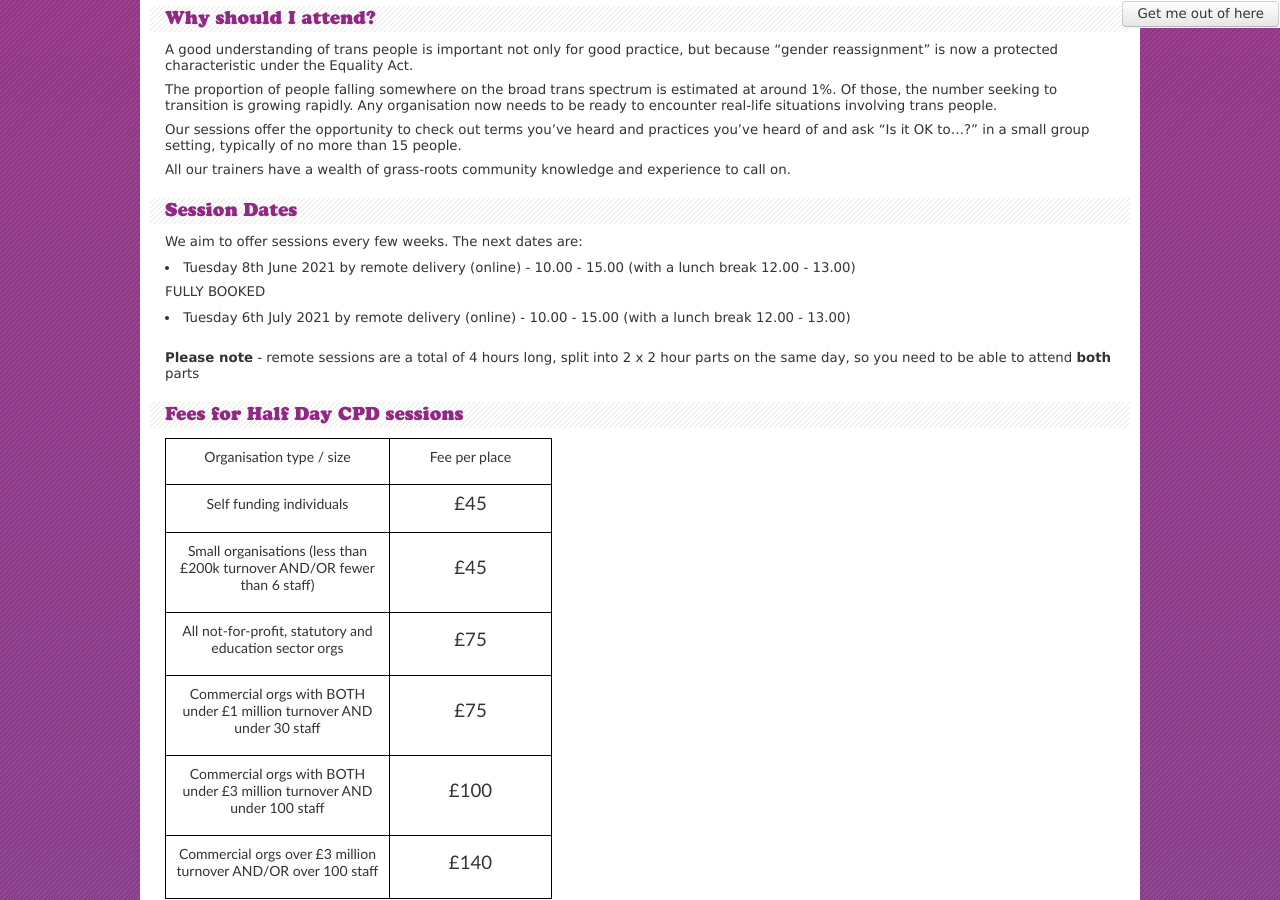
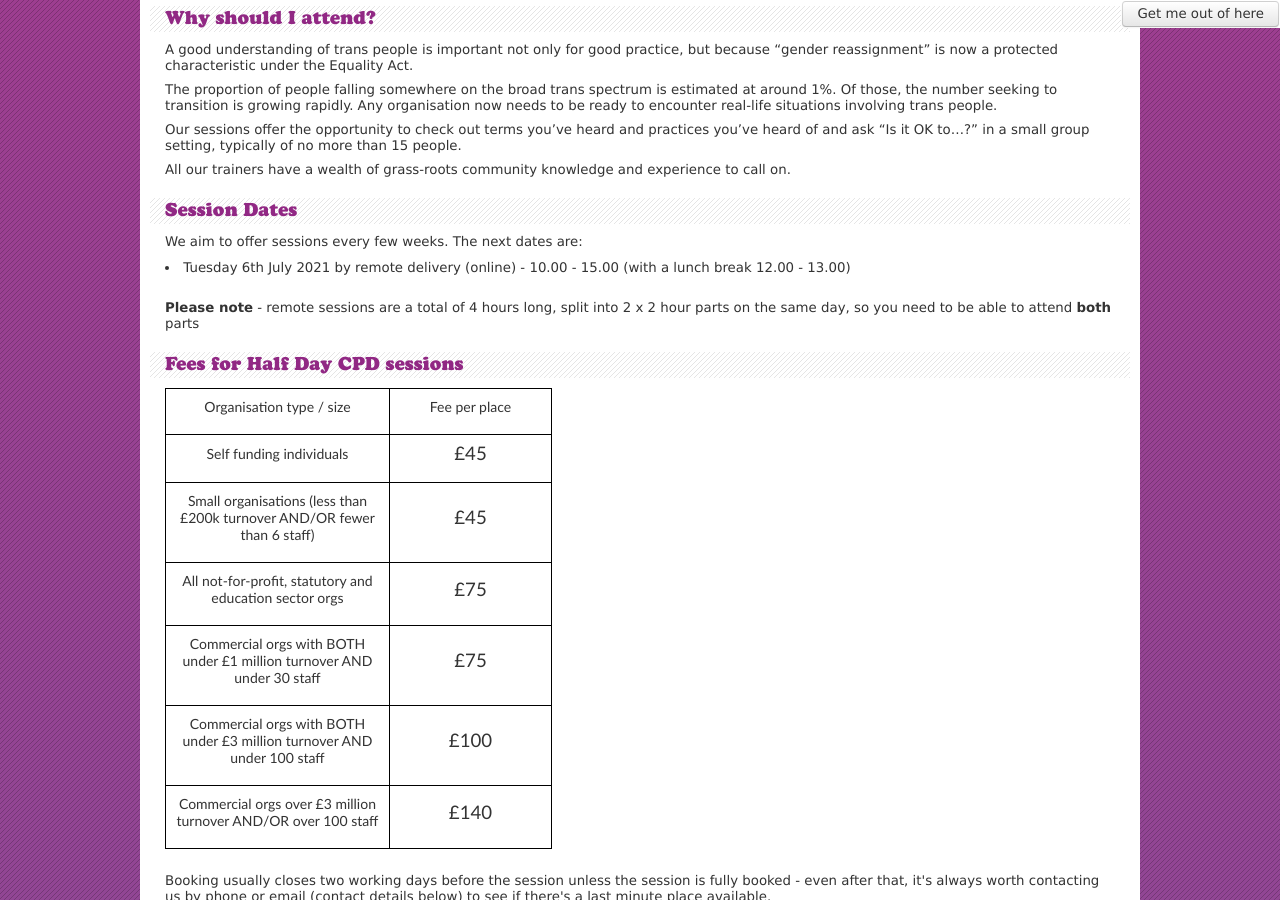
Before and after one commit to gracehagger/genderedintelligence.co.uk, a Jekyll site: the page built from professionals/cpd.html, in a window 1280 px wide and 900 px high, scrolled down 1261 px. Built offline with Jekyll 4.4.1, drawn with Linux system fonts in a browser that asks for light colours; nearby versions of some CDN libraries; comment, search, counter and statistics services are not loaded.

Commit message:
Update cpd.html
deleting a date we don't need any more

```diff
--- a/professionals/cpd.html
+++ b/professionals/cpd.html
@@ -78,8 +78,6 @@
 
 <p>We aim to offer sessions every few weeks.  The next dates are:</p>
 
-<li>Tuesday 8th June 2021 by remote delivery (online) - 10.00 - 15.00  (with a lunch break 12.00 - 13.00)<br></li></p>
-FULLY BOOKED
 <li>Tuesday 6th July 2021 by remote delivery (online) - 10.00 - 15.00  (with a lunch break 12.00 - 13.00)<br></li></p>
 
 <p></ul><br>
```
